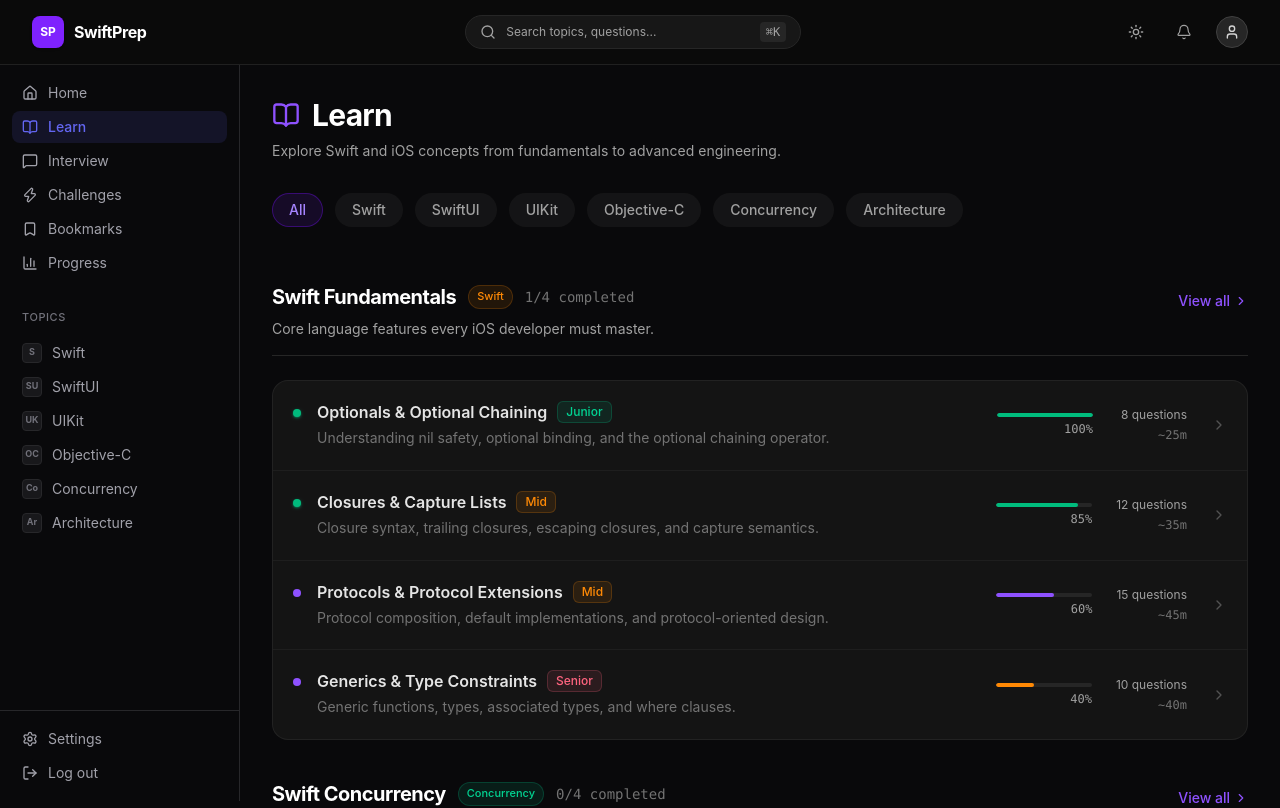
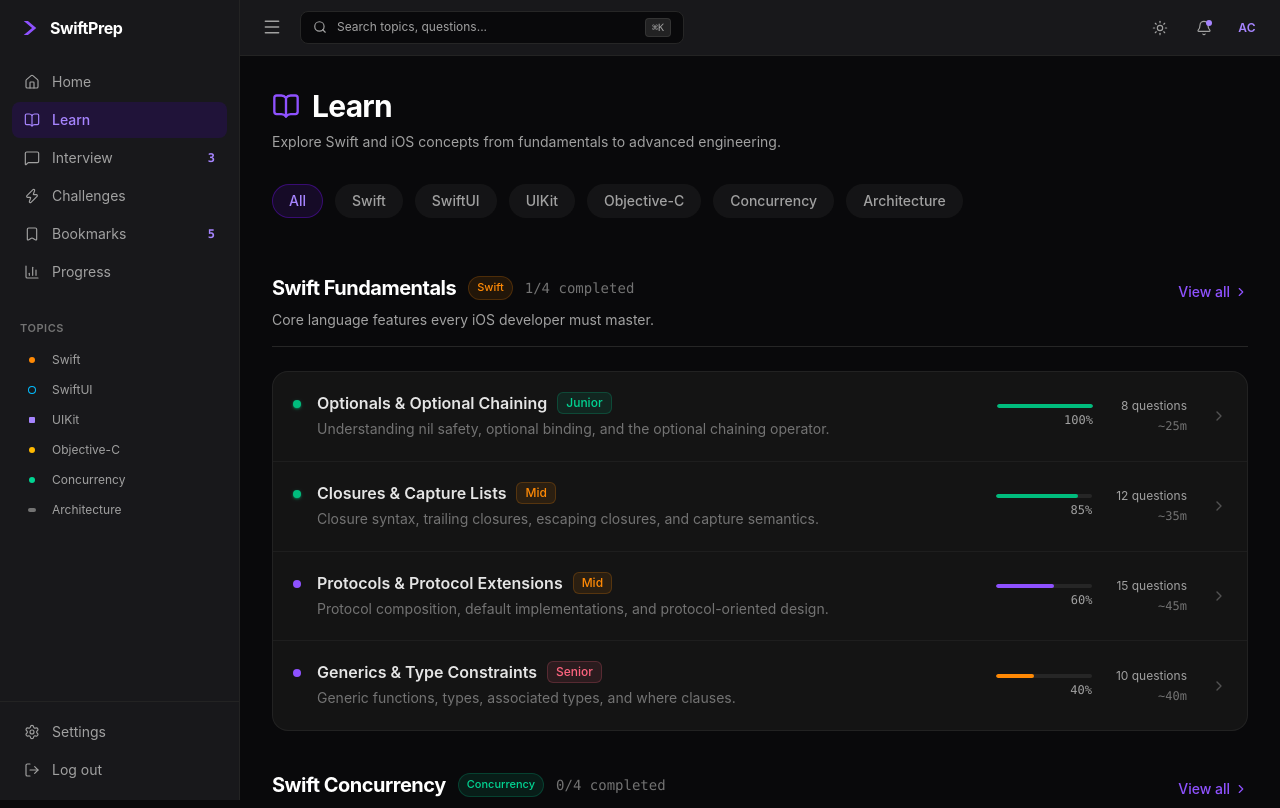
Before and after one commit to elangbamjohnson/DevReady, a Next.js app: page /learn in a window 1280 px wide. Shown: the top 808 px of the page. Built offline with nearby package versions, Linux system fonts and the light colour scheme.

Commit message:
feat: implement collapsible sidebar with smooth transition, updated elevation colors, and landing logout

```diff
--- a/src/components/layout/AppHeader.tsx
+++ b/src/components/layout/AppHeader.tsx
@@ -1,109 +1,125 @@
 // File: src/components/layout/AppHeader.tsx
-// Method: AppHeader()
+// Method: export default function AppHeader({ onSearchOpen, onToggleSidebar, isLanding = false })
 
 'use client';
 
 import Link from 'next/link';
-import { usePathname } from 'next/navigation';
-import { Search, Bell, Sun, User } from 'lucide-react';
+import { Search, Bell, Sun, Menu } from 'lucide-react';
 
 interface AppHeaderProps {
   onSearchOpen: () => void;
+  onToggleSidebar?: () => void;
+  isLanding?: boolean;
 }
 
-export function AppHeader({ onSearchOpen }: AppHeaderProps) {
-  const pathname = usePathname();
-  const isLanding = pathname === '/';
+export default function AppHeader({
+  onSearchOpen,
+  onToggleSidebar,
+  isLanding = false,
+}: AppHeaderProps) {
+  if (isLanding) {
+    return (
+      <header className="sticky top-0 z-40 bg-black border-b border-neutral-800/80">
+        <div className="max-w-7xl mx-auto px-4 sm:px-6 lg:px-8 h-14 flex items-center justify-between gap-4">
+          <Link href="/" className="flex items-center gap-2.5">
+            <svg
+              className="w-5 h-5 text-violet-500 shrink-0"
+              viewBox="0 0 24 24"
+              fill="currentColor"
+              aria-hidden="true"
+            >
+              <path d="M4.5 3.5L14.5 12L4.5 20.5H9.5L19.5 12L9.5 3.5H4.5Z" />
+            </svg>
+            <span className="text-base font-bold text-white tracking-tight">
+              SwiftPrep
+            </span>
+          </Link>
+
+          <div className="flex items-center gap-4">
+            <Link
+              href="/dashboard"
+              className="text-sm font-medium text-neutral-300 hover:text-white transition-colors"
+            >
+              Sign in
+            </Link>
+            <Link href="/learn">
+              <button className="bg-violet-600 hover:bg-violet-500 active:bg-violet-700 text-white font-medium text-sm rounded-lg px-4 py-2 transition-colors cursor-pointer shadow-sm">
+                Start Learning
+              </button>
+            </Link>
+          </div>
+        </div>
+      </header>
+    );
+  }
 
   return (
-    <header className="sticky top-0 z-40 bg-[#0A0A0A] border-b border-neutral-800/80">
-      <div className="max-w-7xl mx-auto px-4 sm:px-6 lg:px-8 h-16 flex items-center justify-between gap-4">
-        {/* Left: Logo & Brand */}
-        <Link href="/" className="flex items-center gap-2.5 shrink-0">
-          <div className="w-8 h-8 rounded-lg bg-violet-600 flex items-center justify-center font-bold text-white text-xs shadow-sm">
-            SP
-          </div>
-          <span className="text-base font-bold text-white tracking-tight">
-            SwiftPrep
-          </span>
-        </Link>
+    <header className="sticky top-0 z-30 bg-[#18181b] border-b border-neutral-800/80 h-14">
+      <div className="h-full px-4 sm:px-5 flex items-center justify-between gap-4">
+        {/* Left: Burger Menu + Search Bar */}
+        <div className="flex items-center gap-3 flex-1 max-w-xl">
+          {/* Hamburger menu button placed directly adjacent to sidebar */}
+          <button
+            type="button"
+            onClick={onToggleSidebar}
+            className="p-1.5 rounded-md text-neutral-400 hover:text-white hover:bg-neutral-800 transition-colors cursor-pointer shrink-0 -ml-1"
+            aria-label="Toggle sidebar"
+          >
+            <Menu className="w-5 h-5" strokeWidth={1.75} />
+          </button>
 
-        {/* Center: Search Bar */}
-        <button
-          type="button"
-          onClick={onSearchOpen}
-          className="hidden sm:flex items-center justify-between w-72 md:w-84 px-3.5 py-1.5 rounded-full bg-neutral-900 border border-neutral-800 hover:border-neutral-700 text-neutral-400 text-sm transition-colors cursor-pointer group"
-          aria-label="Search"
-        >
-          <div className="flex items-center gap-2.5">
-            <Search className="w-4 h-4 text-neutral-400 group-hover:text-neutral-300 transition-colors" />
-            <span className="text-xs text-neutral-400 group-hover:text-neutral-300">
-              Search topics, questions...
-            </span>
-          </div>
-          <span className="bg-neutral-800 text-neutral-400 text-xs px-1.5 py-0.5 rounded font-mono">
-            ⌘K
-          </span>
-        </button>
-
-        {/* Right: Actions */}
-        <div className="flex items-center gap-3 sm:gap-4 shrink-0">
-          {/* Mobile search button */}
+          {/* Search bar with rounded-lg shape, recessed #09090b bg, and ⌘K badge */}
           <button
             type="button"
             onClick={onSearchOpen}
-            className="sm:hidden p-2 rounded-lg text-neutral-400 hover:text-white hover:bg-neutral-900 transition-colors cursor-pointer"
+            className="flex items-center justify-between w-72 sm:w-80 md:w-96 px-3 py-1.5 rounded-lg bg-[#09090b] border border-neutral-800 hover:border-neutral-700 text-neutral-400 text-xs transition-colors cursor-pointer group"
             aria-label="Search"
           >
-            <Search className="w-4 h-4" />
+            <div className="flex items-center gap-2.5 min-w-0">
+              <Search className="w-3.5 h-3.5 text-neutral-400 group-hover:text-neutral-300 shrink-0" />
+              <span className="text-xs text-neutral-400 group-hover:text-neutral-300 truncate">
+                Search topics, questions...
+              </span>
+            </div>
+            <span className="bg-neutral-800/90 text-neutral-400 text-[10px] px-1.5 py-0.5 rounded border border-neutral-700/60 font-mono shrink-0 ml-2">
+              ⌘K
+            </span>
+          </button>
+        </div>
+
+        {/* Right: Sun Toggle, Bell with purple dot, AC Avatar */}
+        <div className="flex items-center gap-3 sm:gap-4 shrink-0">
+          {/* Sun icon (theme toggle) */}
+          <button
+            type="button"
+            className="p-1.5 rounded-lg text-neutral-400 hover:text-white hover:bg-neutral-900 transition-colors cursor-pointer"
+            aria-label="Toggle theme"
+          >
+            <Sun className="w-4 h-4" strokeWidth={1.75} />
           </button>
 
-          {/* Sun icon (theme) */}
+          {/* Bell icon with purple notification dot badge */}
           <button
             type="button"
-            className="p-2 rounded-lg text-neutral-400 hover:text-white hover:bg-neutral-900 transition-colors cursor-pointer"
-            aria-label="Toggle theme"
-          >
-            <Sun className="w-4 h-4" />
-          </button>
-
-          {/* Outline Bell icon (notifications) */}
-          <button
-            type="button"
-            className="p-2 rounded-lg text-neutral-400 hover:text-white hover:bg-neutral-900 transition-colors cursor-pointer"
+            className="p-1.5 rounded-lg text-neutral-400 hover:text-white hover:bg-neutral-900 transition-colors relative cursor-pointer"
             aria-label="Notifications"
           >
             <Bell className="w-4 h-4" strokeWidth={1.75} />
+            <span className="absolute top-1.5 right-1.5 w-1.5 h-1.5 bg-violet-400 rounded-full" />
           </button>
 
-          {isLanding ? (
-            <>
-              {/* Sign in text */}
-              <Link
-                href="/dashboard"
-                className="text-sm font-medium text-neutral-300 hover:text-white transition-colors hidden sm:block"
-              >
-                Sign in
-              </Link>
-
-              {/* Solid violet Start Learning button */}
-              <Link href="/learn">
-                <button className="bg-violet-600 hover:bg-violet-500 active:bg-violet-700 text-white font-medium text-sm rounded-lg px-4 py-2 transition-colors cursor-pointer shadow-sm">
-                  Start Learning
-                </button>
-              </Link>
-            </>
-          ) : (
-            <Link
-              href="/dashboard"
-              className="w-8 h-8 flex items-center justify-center rounded-full bg-neutral-800 border border-neutral-700 text-neutral-300 hover:text-white transition-colors"
-              aria-label="Profile"
-            >
-              <User className="w-4 h-4" />
-            </Link>
-          )}
+          {/* AC text avatar */}
+          <Link
+            href="/dashboard"
+            className="text-xs font-semibold text-violet-400 hover:text-violet-300 transition-colors tracking-wide px-1 py-1"
+            aria-label="Profile"
+          >
+            AC
+          </Link>
         </div>
       </div>
     </header>
   );
 }
+
+export { AppHeader };
--- a/src/components/layout/AppShell.tsx
+++ b/src/components/layout/AppShell.tsx
@@ -1,3 +1,6 @@
+// File: src/components/layout/AppShell.tsx
+// Method: export default function AppShell({ children, showSidebar = true })
+
 'use client';
 
 import { useState, useEffect, useCallback } from 'react';
@@ -12,13 +15,18 @@
   showSidebar?: boolean;
 }
 
-export function AppShell({ children, showSidebar = true }: AppShellProps) {
+export default function AppShell({ children, showSidebar = true }: AppShellProps) {
   const [searchOpen, setSearchOpen] = useState(false);
+  const [isSidebarCollapsed, setIsSidebarCollapsed] = useState(false);
   const pathname = usePathname();
   const isLanding = pathname === '/';
 
   const openSearch = useCallback(() => setSearchOpen(true), []);
   const closeSearch = useCallback(() => setSearchOpen(false), []);
+  const toggleSidebar = useCallback(
+    () => setIsSidebarCollapsed((prev) => !prev),
+    []
+  );
 
   // ⌘K global shortcut
   useEffect(() => {
@@ -32,19 +40,38 @@
     return () => document.removeEventListener('keydown', handleKeyDown);
   }, []);
 
+  if (isLanding) {
+    return (
+      <div className="min-h-screen bg-[#09090b]">
+        <AppHeader isLanding onSearchOpen={openSearch} />
+        <main className="min-w-0">{children}</main>
+        <SearchModal isOpen={searchOpen} onClose={closeSearch} />
+      </div>
+    );
+  }
+
   return (
-    <div className="min-h-screen bg-surface-0">
-      <AppHeader onSearchOpen={openSearch} />
+    <div className="min-h-screen bg-[#09090b] flex">
+      {/* Sidebar spanning from y=0 with continuous right border */}
+      {showSidebar && (
+        <AppSidebar isCollapsed={isSidebarCollapsed} />
+      )}
 
-      <div className="flex">
-        {showSidebar && !isLanding && <AppSidebar />}
-        <main className="flex-1 min-w-0 pb-20 lg:pb-0">
+      {/* Main Column: Header on top, followed by main content */}
+      <div className="flex-1 flex flex-col min-w-0 bg-[#09090b]">
+        <AppHeader
+          onSearchOpen={openSearch}
+          onToggleSidebar={toggleSidebar}
+        />
+        <main className="flex-1 min-w-0 pb-20 lg:pb-0 bg-[#09090b]">
           {children}
         </main>
       </div>
 
-      {!isLanding && <BottomNav />}
+      <BottomNav />
       <SearchModal isOpen={searchOpen} onClose={closeSearch} />
     </div>
   );
 }
+
+export { AppShell };
--- a/src/components/layout/AppSidebar.tsx
+++ b/src/components/layout/AppSidebar.tsx
@@ -1,3 +1,6 @@
+// File: src/components/layout/AppSidebar.tsx
+// Method: export default function AppSidebar({ isCollapsed })
+
 'use client';
 
 import Link from 'next/link';
@@ -12,7 +15,7 @@
   Settings,
   LogOut,
 } from 'lucide-react';
-import { NAV_ITEMS, SIDEBAR_TOPICS } from '@/lib/constants';
+import { NAV_ITEMS } from '@/lib/constants';
 import { cn } from '@/lib/utils';
 
 const iconMap = {
@@ -24,87 +27,243 @@
   BarChart3,
 } as const;
 
-const categoryIcons: Record<string, string> = {
-  swift: 'S',
-  swiftui: 'SU',
-  uikit: 'UK',
-  objc: 'OC',
-  concurrency: 'Co',
-  architecture: 'Ar',
+// Custom badges and topic indicators matching screenshot exactly
+const navBadges: Record<string, string> = {
+  Interview: '3',
+  Bookmarks: '5',
 };
 
-export function AppSidebar() {
+const TOPICS = [
+  {
+    label: 'Swift',
+    category: 'swift',
+    dot: <span className="w-1.5 h-1.5 rounded-full bg-orange-400 shrink-0" />,
+  },
+  {
+    label: 'SwiftUI',
+    category: 'swiftui',
+    dot: <span className="w-1.5 h-1.5 rounded-full ring-1 ring-sky-400 shrink-0" />,
+  },
+  {
+    label: 'UIKit',
+    category: 'uikit',
+    dot: <span className="w-1.5 h-1.5 rounded-[1px] bg-violet-400 shrink-0" />,
+  },
+  {
+    label: 'Objective-C',
+    category: 'objc',
+    dot: <span className="w-1.5 h-1.5 rounded-full bg-amber-400 shrink-0" />,
+  },
+  {
+    label: 'Concurrency',
+    category: 'concurrency',
+    dot: <span className="w-1.5 h-1.5 rounded-full bg-emerald-400 shrink-0" />,
+  },
+  {
+    label: 'Architecture',
+    category: 'architecture',
+    dot: <span className="w-2 h-1 rounded-xs bg-neutral-500 shrink-0" />,
+  },
+];
+
+interface AppSidebarProps {
+  isCollapsed?: boolean;
+}
+
+export default function AppSidebar({ isCollapsed = false }: AppSidebarProps) {
   const pathname = usePathname();
 
   return (
-    <aside className="hidden lg:flex flex-col w-56 xl:w-60 border-r border-border-default bg-surface-0 h-[calc(100vh-64px)] sticky top-16 shrink-0 overflow-y-auto">
-      <nav className="flex-1 py-3 px-3">
-        {/* Main nav */}
-        <ul className="space-y-0.5" role="navigation" aria-label="Main navigation">
+    <aside
+      className={cn(
+        'hidden lg:flex flex-col border-r border-neutral-800/80 bg-[#18181b] h-screen sticky top-0 shrink-0 overflow-hidden transition-all duration-300 ease-in-out select-none',
+        isCollapsed ? 'w-[68px]' : 'w-60'
+      )}
+    >
+      {/* Top: SwiftPrep Logo Area (Inside Sidebar) */}
+      <div
+        className={cn(
+          'h-14 flex items-center shrink-0 transition-all duration-300',
+          isCollapsed ? 'justify-center px-2' : 'px-5'
+        )}
+      >
+        <Link href="/dashboard" className="flex items-center gap-2.5">
+          {/* Stylized Purple Chevron Logo */}
+          <svg
+            className="w-5 h-5 text-violet-500 shrink-0"
+            viewBox="0 0 24 24"
+            fill="currentColor"
+            aria-hidden="true"
+          >
+            <path d="M4.5 3.5L14.5 12L4.5 20.5H9.5L19.5 12L9.5 3.5H4.5Z" />
+          </svg>
+          <span
+            className={cn(
+              'text-base font-bold text-white tracking-tight transition-all duration-300 whitespace-nowrap',
+              isCollapsed ? 'opacity-0 w-0 hidden' : 'opacity-100 w-auto block'
+            )}
+          >
+            SwiftPrep
+          </span>
+        </Link>
+      </div>
+
+      {/* Navigation items list */}
+      <nav className="flex-1 py-2 overflow-y-auto overflow-x-hidden no-scrollbar">
+        {/* Main nav items */}
+        <ul
+          className={cn('space-y-0.5', isCollapsed ? 'px-2' : 'px-3')}
+          role="navigation"
+          aria-label="Main navigation"
+        >
           {NAV_ITEMS.map((item) => {
             const Icon = iconMap[item.icon as keyof typeof iconMap];
-            const isActive = pathname === item.href || pathname.startsWith(item.href + '/');
+            const isActive =
+              pathname === item.href ||
+              (item.href !== '/dashboard' && pathname.startsWith(item.href));
+            const badge = navBadges[item.label];
+
             return (
               <li key={item.label}>
                 <Link
                   href={item.href}
+                  title={isCollapsed ? item.label : undefined}
                   className={cn(
-                    'flex items-center gap-2.5 px-2.5 py-1.5 rounded-lg text-sm transition-colors',
+                    'flex items-center py-2 rounded-lg text-sm transition-colors group',
+                    isCollapsed
+                      ? 'justify-center px-2'
+                      : 'justify-start px-3 gap-3',
                     isActive
-                      ? 'bg-accent-muted text-accent font-medium'
-                      : 'text-text-secondary hover:text-text-primary hover:bg-surface-2'
+                      ? 'bg-violet-950/40 text-violet-400 font-medium'
+                      : 'text-neutral-400 hover:text-neutral-200 hover:bg-neutral-900/60'
                   )}
                 >
-                  {Icon && <Icon className="w-4 h-4 shrink-0" />}
+                  {Icon && (
+                    <Icon
+                      className={cn(
+                        'w-4 h-4 shrink-0 transition-colors',
+                        isActive ? 'text-violet-400' : 'text-neutral-400 group-hover:text-neutral-200'
+                      )}
+                      strokeWidth={1.75}
+                    />
+                  )}
+                  <span
+                    className={cn(
+                      'transition-all duration-300 whitespace-nowrap',
+                      isCollapsed ? 'opacity-0 w-0 hidden' : 'opacity-100 w-auto block'
+                    )}
+                  >
                     {item.label}
+                  </span>
+
+                  {/* Notification count badge if present */}
+                  {!isCollapsed && badge && (
+                    <span className="ml-auto text-xs font-semibold text-violet-400 font-mono">
+                      {badge}
+                    </span>
+                  )}
                 </Link>
               </li>
             );
           })}
         </ul>
 
-        {/* Divider + Topics */}
-        <div className="mt-6 mb-2 px-2.5">
-          <span className="text-[11px] font-medium text-text-tertiary uppercase tracking-wider">
+        {/* TOPICS Section */}
+        <div className="mt-6 mb-2">
+          {!isCollapsed ? (
+            <div className="px-5 mb-1.5">
+              <span className="text-[11px] font-semibold text-neutral-500 uppercase tracking-wider">
                 Topics
               </span>
             </div>
-        <ul className="space-y-0.5">
-          {SIDEBAR_TOPICS.map((topic) => (
+          ) : (
+            <div className="w-6 mx-auto border-t border-neutral-800/80 mb-2" />
+          )}
+
+          <ul className={cn('space-y-0.5', isCollapsed ? 'px-2' : 'px-3')}>
+            {TOPICS.map((topic) => {
+              const isActive = pathname.startsWith(`/learn/${topic.category}`);
+              return (
                 <li key={topic.category}>
                   <Link
                     href={`/learn/${topic.category}`}
+                    title={isCollapsed ? topic.label : undefined}
                     className={cn(
-                  'flex items-center gap-2.5 px-2.5 py-1.5 rounded-lg text-sm transition-colors',
-                  'text-text-secondary hover:text-text-primary hover:bg-surface-2'
+                      'flex items-center py-1.5 rounded-lg text-sm transition-colors group',
+                      isCollapsed
+                        ? 'justify-center px-2'
+                        : 'justify-start px-3 gap-3',
+                      isActive
+                        ? 'text-white font-medium bg-neutral-900/70'
+                        : 'text-neutral-400 hover:text-neutral-200 hover:bg-neutral-900/60'
                     )}
                   >
-                <span className="w-5 h-5 rounded text-[9px] font-bold bg-surface-2 border border-border-default flex items-center justify-center text-text-tertiary shrink-0">
-                  {categoryIcons[topic.category]}
+                    <div className="w-4 h-4 flex items-center justify-center shrink-0">
+                      {topic.dot}
+                    </div>
+                    <span
+                      className={cn(
+                        'transition-all duration-300 whitespace-nowrap text-xs',
+                        isCollapsed ? 'opacity-0 w-0 hidden' : 'opacity-100 w-auto block'
+                      )}
+                    >
+                      {topic.label}
                     </span>
-                {topic.label}
                   </Link>
                 </li>
-          ))}
+              );
+            })}
           </ul>
+        </div>
       </nav>
 
-      {/* Bottom */}
-      <div className="border-t border-border-default py-3 px-3 space-y-0.5">
+      {/* Bottom actions: Settings & Log out */}
+      <div
+        className={cn(
+          'border-t border-neutral-800/80 py-3 space-y-0.5 shrink-0',
+          isCollapsed ? 'px-2' : 'px-3'
+        )}
+      >
         <Link
           href="/dashboard"
-          className="flex items-center gap-2.5 px-2.5 py-1.5 rounded-lg text-sm text-text-secondary hover:text-text-primary hover:bg-surface-2 transition-colors"
+          title={isCollapsed ? 'Settings' : undefined}
+          className={cn(
+            'flex items-center py-2 rounded-lg text-sm text-neutral-400 hover:text-neutral-200 hover:bg-neutral-900/60 transition-colors',
+            isCollapsed ? 'justify-center px-2' : 'justify-start px-3 gap-3'
+          )}
         >
-          <Settings className="w-4 h-4" />
+          <Settings className="w-4 h-4 shrink-0" strokeWidth={1.75} />
+          <span
+            className={cn(
+              'transition-all duration-300 whitespace-nowrap',
+              isCollapsed ? 'opacity-0 w-0 hidden' : 'opacity-100 w-auto block'
+            )}
+          >
             Settings
+          </span>
         </Link>
-        <button
-          className="w-full flex items-center gap-2.5 px-2.5 py-1.5 rounded-lg text-sm text-text-secondary hover:text-text-primary hover:bg-surface-2 transition-colors cursor-pointer"
+
+        <Link
+          href="/"
+          title={isCollapsed ? 'Log out' : undefined}
+          className={cn(
+            'w-full flex items-center py-2 rounded-lg text-sm text-neutral-400 hover:text-neutral-200 hover:bg-neutral-900/60 transition-colors cursor-pointer',
+            isCollapsed ? 'justify-center px-2' : 'justify-start px-3 gap-3'
+          )}
         >
-          <LogOut className="w-4 h-4" />
+          <LogOut className="w-4 h-4 shrink-0" strokeWidth={1.75} />
+          <span
+            className={cn(
+              'transition-all duration-300 whitespace-nowrap',
+              isCollapsed ? 'opacity-0 w-0 hidden' : 'opacity-100 w-auto block'
+            )}
+          >
             Log out
-        </button>
+          </span>
+        </Link>
       </div>
     </aside>
   );
 }
+
+export { AppSidebar };
```
Lines whose indentation alone changed are shown as unchanged.
